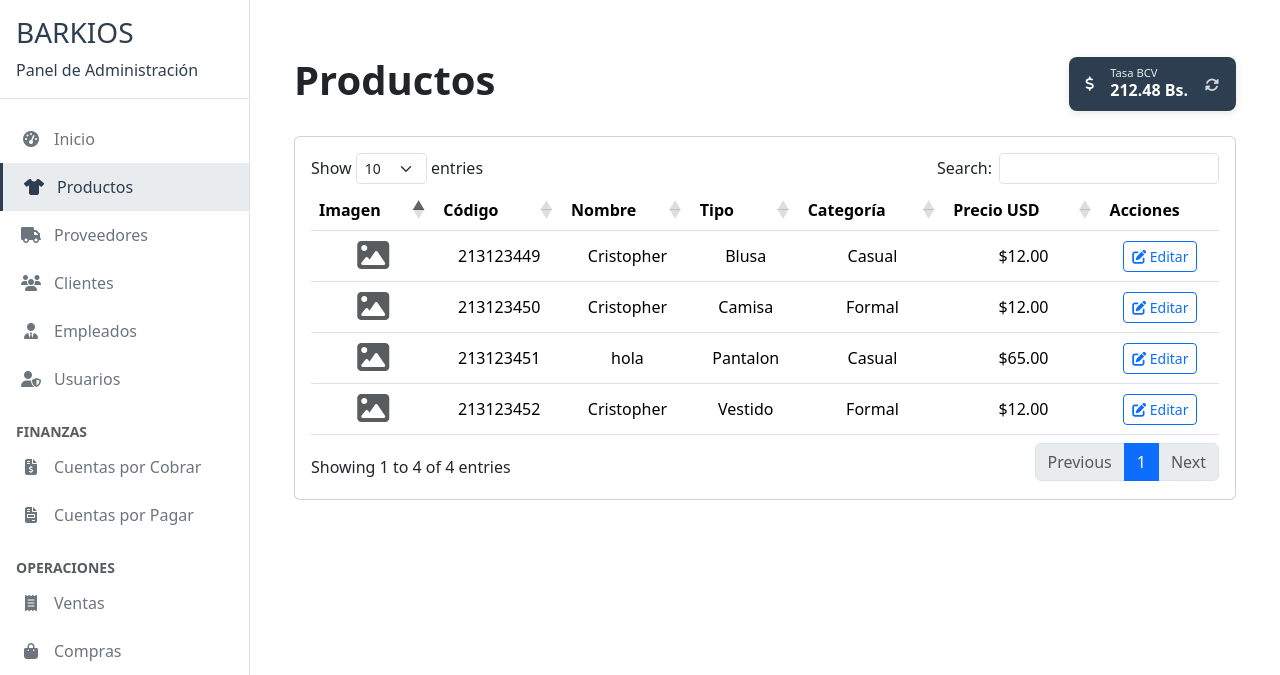
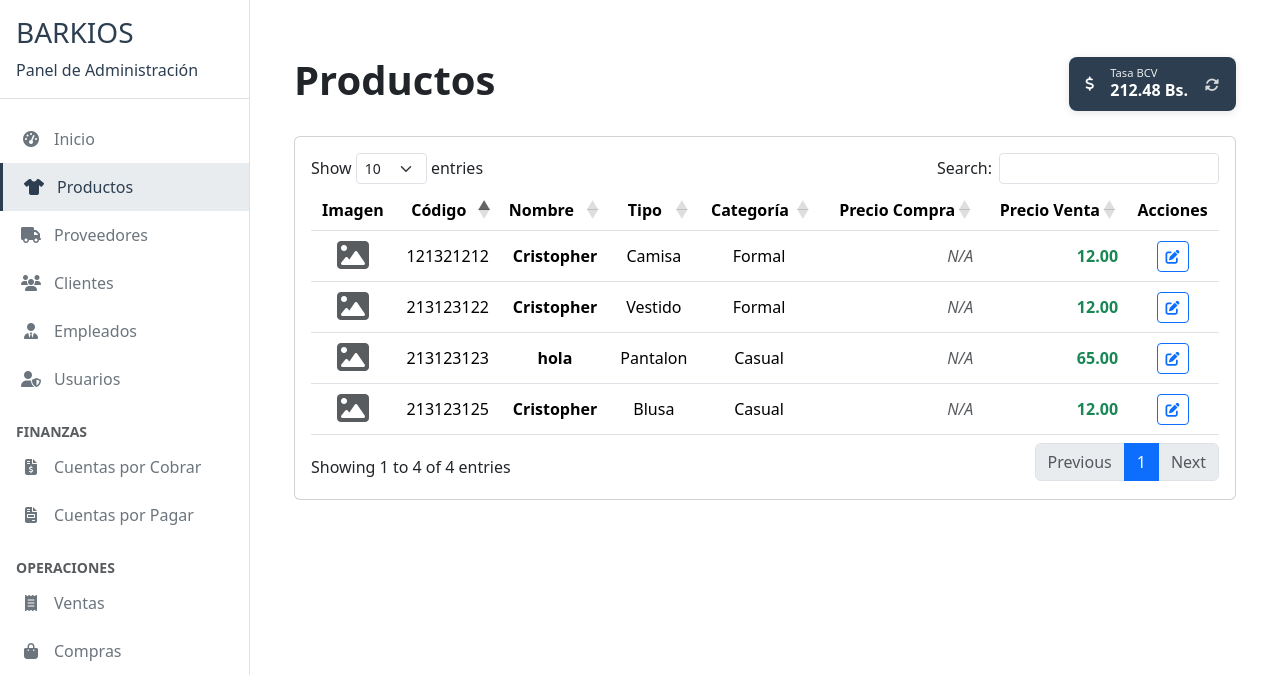
Before and after one commit to Team-Project-Org-2025/BarkiOS-XAMPP, a PHP site: page /BarkiOS/admin/products in a window 1280 px wide. Shown: the top 675 px of the page. Run offline with PHP 8.4, Linux system fonts and the light colour scheme; the visitor is signed in with stand-in values (Sample User, id 1); data comes from the database, SQL or seed files in the repository; data that the repository does not hold is empty; some libraries are stand-ins or nearby versions.

Commit message:
Cambios en el modulo de productos

```diff
--- a/app/controllers/Admin/ProductsController.php
+++ b/app/controllers/Admin/ProductsController.php
@@ -159,6 +159,7 @@ function handleAddEditAjax($productModel, $mode) {
     $tipo = trim($_POST['tipo']);
     $categoria = trim($_POST['categoria']);
     $precio = (float)$_POST['precio'];
+    $precio_compra = !empty($_POST['precio_compra']) ? (float)$_POST['precio_compra'] : null;
     $descripcion = trim($_POST['descripcion'] ?? '');
     $imagen = null;
     $updateImage = false;
@@ -168,7 +169,8 @@ function handleAddEditAjax($productModel, $mode) {
         'nombre' => $nombre,
         'tipo' => $tipo,
         'categoria' => $categoria,
-        'precio' => $precio
+        'precio' => $precio,
+        'precio_compra' => $precio_compra
     ]);
 
     // Procesar imagen si existe
@@ -226,7 +228,7 @@ function handleAddEditAjax($productModel, $mode) {
             }
 
             logDebug("Llamando a productModel->add()");
-            $result = $productModel->add($id, $nombre, $tipo, $categoria, $precio, $imagen, $descripcion);
+            $result = $productModel->add($id, $nombre, $tipo, $categoria, $precio, $imagen, $descripcion, $precio_compra);
             logDebug("Resultado de add()", $result);
             $msg = 'Producto agregado correctamente';
         } else {
@@ -236,7 +238,7 @@ function handleAddEditAjax($productModel, $mode) {
             }
 
             logDebug("Llamando a productModel->update()");
-            $result = $productModel->update($id, $nombre, $tipo, $categoria, $precio, $imagen, $descripcion, $updateImage);
+            $result = $productModel->update($id, $nombre, $tipo, $categoria, $precio, $imagen, $descripcion, $updateImage, $precio_compra);
             logDebug("Resultado de update()", $result);
             $msg = 'Producto actualizado correctamente';
         }
@@ -352,6 +354,7 @@ function handleAddEdit($productModel, $mode) {
     $tipo = trim($_POST['tipo']);
     $categoria = trim($_POST['categoria']);
     $precio = (float)$_POST['precio'];
+    $precio_compra = !empty($_POST['precio_compra']) ? (float)$_POST['precio_compra'] : null;
     $descripcion = trim($_POST['descripcion'] ?? '');
     $imagen = null;
 
@@ -370,11 +373,11 @@ function handleAddEdit($productModel, $mode) {
         if ($productModel->productExists($id)) {
             header("Location: products-admin.php?error=id_duplicado&prenda_id=$id"); exit();
         }
-        $productModel->add($id, $nombre, $tipo, $categoria, $precio, $imagen, $descripcion);
+        $productModel->add($id, $nombre, $tipo, $categoria, $precio, $imagen, $descripcion, $precio_compra);
         header("Location: products-admin.php?success=add"); exit();
     } else {
         $updateImage = ($imagen !== null);
-        $productModel->update($id, $nombre, $tipo, $categoria, $precio, $imagen, $descripcion, $updateImage);
+        $productModel->update($id, $nombre, $tipo, $categoria, $precio, $imagen, $descripcion, $updateImage, $precio_compra);
         header("Location: products-admin.php?success=edit"); exit();
     }
 }
--- a/app/models/Product.php
+++ b/app/models/Product.php
@@ -20,7 +20,7 @@ class Product extends Database {
             $stmt = $this->db->query("
                 SELECT * FROM prendas
                 WHERE activo = 1 AND estado IN ('DISPONIBLE', 'VENDIDA')
-                ORDER BY prenda_id ASC
+                ORDER BY codigo_prenda ASC
             ");
             return $stmt ? $stmt->fetchAll(PDO::FETCH_ASSOC) : [];
         } catch (\Throwable $e) {
@@ -30,40 +30,15 @@ class Product extends Database {
     }
 
     /**
-     * Obtiene productos disponibles CON VALIDACIONES para mostrar al público
-     * - Precio mayor a 0
-     * - Con imagen válida
-     * - Estado DISPONIBLE
-     * - Activo = 1
+     * Obtiene productos disponibles
      */
     public function getDisponibles() {
-        try {
         $stmt = $this->db->query("
-                SELECT
-                    prenda_id,
-                    codigo_prenda,
-                    nombre,
-                    categoria,
-                    tipo,
-                    precio,
-                    imagen,
-                    descripcion,
-                    fecha_creacion
-                FROM prendas
-                WHERE activo = 1
-                  AND estado = 'DISPONIBLE'
-                  AND precio > 0
-                  AND imagen IS NOT NULL
-                  AND imagen != ''
-                  AND imagen != 'public/assets/img/no-image.png'
-                ORDER BY fecha_creacion DESC
+            SELECT * FROM prendas
+            WHERE activo = 1 AND estado = 'DISPONIBLE'
+            ORDER BY codigo_prenda ASC
         ");
-
-            return $stmt ? $stmt->fetchAll(PDO::FETCH_ASSOC) : [];
-        } catch (\Throwable $e) {
-            error_log("Error en getDisponibles: " . $e->getMessage());
-            return [];
-        }
+        return $stmt->fetchAll(PDO::FETCH_ASSOC);
     }
 
     /**
@@ -88,9 +63,9 @@ class Product extends Database {
     }
 
     /**
-     * Agrega un nuevo producto CON imagen
+     * Agrega un nuevo producto CON imagen y precio de compra
      */
-    public function add(int $id, string $nombre, string $tipo, string $categoria, float $precio, ?string $imagen = null, ?string $descripcion = null) {
+    public function add(int $id, string $nombre, string $tipo, string $categoria, float $precio, ?string $imagen = null, ?string $descripcion = null, ?float $precio_compra = null) {
         // Verificar si existe por prenda_id
         if ($this->productExists($id)) {
             throw new Exception("Ya existe un producto con este código (prenda_id: $id).");
@@ -104,8 +79,8 @@ class Product extends Database {
         }
 
         $stmt = $this->db->prepare("
-            INSERT INTO prendas (codigo_prenda, nombre, tipo, categoria, precio, imagen, descripcion, activo, estado)
-            VALUES (:codigo_prenda, :nombre, :tipo, :categoria, :precio, :imagen, :descripcion, 1, 'DISPONIBLE')
+            INSERT INTO prendas (codigo_prenda, nombre, tipo, categoria, precio, precio_compra, imagen, descripcion, activo, estado)
+            VALUES (:codigo_prenda, :nombre, :tipo, :categoria, :precio, :precio_compra, :imagen, :descripcion, 1, 'DISPONIBLE')
         ");
 
         return $stmt->execute([
@@ -114,6 +89,7 @@ class Product extends Database {
             ':tipo' => $tipo,
             ':categoria' => $categoria,
             ':precio' => $precio,
+            ':precio_compra' => $precio_compra,
             ':imagen' => $imagen,
             ':descripcion' => $descripcion
         ]);
@@ -123,7 +99,7 @@ class Product extends Database {
      * Actualiza un producto existente
      * $updateImage: si es true, actualiza la imagen; si es false, mantiene la actual
      */
-    public function update(int $id, string $nombre, string $tipo, string $categoria, float $precio, ?string $imagen = null, ?string $descripcion = null, bool $updateImage = false) {
+    public function update(int $id, string $nombre, string $tipo, string $categoria, float $precio, ?string $imagen = null, ?string $descripcion = null, bool $updateImage = false, ?float $precio_compra = null) {
         if (!$this->productExists($id)) {
             throw new Exception("No existe el producto con ID: $id");
         }
@@ -141,6 +117,7 @@ class Product extends Database {
                     tipo = :tipo,
                     categoria = :categoria,
                     precio = :precio,
+                    precio_compra = :precio_compra,
                     imagen = :imagen,
                     descripcion = :descripcion,
                     fec_actualizacion = NOW()
@@ -152,6 +129,7 @@ class Product extends Database {
                 ':tipo' => $tipo,
                 ':categoria' => $categoria,
                 ':precio' => $precio,
+                ':precio_compra' => $precio_compra,
                 ':imagen' => $imagen,
                 ':descripcion' => $descripcion
             ];
@@ -162,6 +140,7 @@ class Product extends Database {
                     tipo = :tipo,
                     categoria = :categoria,
                     precio = :precio,
+                    precio_compra = :precio_compra,
                     descripcion = :descripcion,
                     fec_actualizacion = NOW()
                     WHERE prenda_id = :prenda_id";
@@ -172,6 +151,7 @@ class Product extends Database {
                 ':tipo' => $tipo,
                 ':categoria' => $categoria,
                 ':precio' => $precio,
+                ':precio_compra' => $precio_compra,
                 ':descripcion' => $descripcion
             ];
         }
@@ -251,90 +231,34 @@ class Product extends Database {
     }
 
     /**
-     * Obtiene los productos más recientes CON VALIDACIONES
-     * - Precio mayor a 0
-     * - Con imagen válida
-     * - Estado DISPONIBLE
+     * Obtiene los productos más recientes
      */
     public function getLatest(int $limit = 8) {
-        try {
         $stmt = $this->db->prepare("
-                SELECT
-                    prenda_id,
-                    codigo_prenda,
-                    nombre,
-                    categoria,
-                    tipo,
-                    precio,
-                    imagen,
-                    descripcion,
-                    fecha_creacion
-                FROM prendas
-                WHERE activo = 1
-                  AND estado = 'DISPONIBLE'
-                  AND precio > 0
-                  AND imagen IS NOT NULL
-                  AND imagen != ''
-                  AND imagen != 'public/assets/img/no-image.png'
+            SELECT * FROM prendas
+            WHERE activo = 1 AND estado = 'DISPONIBLE'
             ORDER BY fecha_creacion DESC
             LIMIT :limit
         ");
-
         $stmt->bindValue(':limit', $limit, PDO::PARAM_INT);
         $stmt->execute();
-
-            return $stmt->fetchAll(PDO::FETCH_ASSOC) ?: [];
-        } catch (\Throwable $e) {
-            error_log("Error en getLatest: " . $e->getMessage());
-            return [];
-        }
+        return $stmt->fetchAll(PDO::FETCH_ASSOC);
     }
 
     /**
-     * Obtiene productos por categoría CON VALIDACIONES
-     * - Precio mayor a 0
-     * - Con imagen válida
-     * - Estado DISPONIBLE
+     * Obtiene productos por categoría
      */
     public function getByCategoria(string $categoria, ?int $limit = null) {
-        try {
-            $sql = "SELECT
-                        prenda_id,
-                        codigo_prenda,
-                        nombre,
-                        categoria,
-                        tipo,
-                        precio,
-                        imagen,
-                        descripcion,
-                        fecha_creacion
-                    FROM prendas
-                    WHERE activo = 1
-                      AND estado = 'DISPONIBLE'
+        $sql = "SELECT * FROM prendas
+                WHERE activo = 1 AND estado = 'DISPONIBLE'
                 AND categoria = :categoria
-                      AND precio > 0
-                      AND imagen IS NOT NULL
-                      AND imagen != ''
-                      AND imagen != 'public/assets/img/no-image.png'
                 ORDER BY fecha_creacion DESC";
-
-            if ($limit) {
-                $sql .= " LIMIT :limit";
-            }
+        if ($limit) $sql .= " LIMIT :limit";
 
         $stmt = $this->db->prepare($sql);
         $stmt->bindValue(':categoria', $categoria, PDO::PARAM_STR);
-
-            if ($limit) {
-                $stmt->bindValue(':limit', $limit, PDO::PARAM_INT);
-            }
-
+        if ($limit) $stmt->bindValue(':limit', $limit, PDO::PARAM_INT);
         $stmt->execute();
-
-            return $stmt->fetchAll(PDO::FETCH_ASSOC) ?: [];
-        } catch (\Throwable $e) {
-            error_log("Error en getByCategoria: " . $e->getMessage());
-            return [];
+        return $stmt->fetchAll(PDO::FETCH_ASSOC);
     }
 }
-}
--- a/app/views/admin/products-admin.php
+++ b/app/views/admin/products-admin.php
@@ -26,13 +26,14 @@ require_once __DIR__ . '/../partials/header-admin.php';
                                 <th>Nombre</th>
                                 <th>Tipo</th>
                                 <th>Categoría</th>
-                                <th>Precio USD</th>
+                                <th>Precio Compra</th>
+                                <th>Precio Venta</th>
                                 <th>Acciones</th>
                             </tr>
                         </thead>
                         <tbody id="productsTableBody">
                             <tr>
-                                <td colspan="7" class="text-center">
+                                <td colspan="8" class="text-center">
                                     <div class="spinner-border text-primary" role="status">
                                         <span class="visually-hidden">Cargando...</span>
                                     </div>
@@ -106,7 +107,20 @@ require_once __DIR__ . '/../partials/header-admin.php';
                         <div class="invalid-feedback">Por favor seleccione un tipo de prenda</div>
                     </div>
                     <div class="mb-3">
-                        <label class="form-label">Precio (USD)</label>
+                        <label class="form-label">Precio de Compra (USD) - Opcional</label>
+                        <div class="input-group">
+                            <span class="input-group-text">$</span>
+                            <input type="number"
+                                step="0.01"
+                                class="form-control"
+                                name="precio_compra"
+                                id="productPriceCompra"
+                                placeholder="0.00">
+                        </div>
+                        <small class="text-muted">Precio al que se compró el producto</small>
+                    </div>
+                    <div class="mb-3">
+                        <label class="form-label">Precio de Venta (USD)</label>
                         <div class="input-group">
                             <span class="input-group-text">$</span>
                             <input type="number"
@@ -120,6 +134,7 @@ require_once __DIR__ . '/../partials/header-admin.php';
                         <small class="text-muted">
                             Equivalente: <span id="addPriceBs" class="fw-bold">Bs. 0.00</span>
                         </small>
+                    </div>
                     <div class="mb-3">
                         <label class="form-label">Imagen del Producto (Opcional)</label>
                         <input type="file"
@@ -128,7 +143,6 @@ require_once __DIR__ . '/../partials/header-admin.php';
                             id="productImage"
                             accept="image/*">
                         <small class="text-muted">JPG, PNG, GIF, WEBP - Máximo 5MB</small>
-                        </div>
                     </div>
                 </div>
                 <div class="modal-footer">
@@ -159,8 +173,8 @@ require_once __DIR__ . '/../partials/header-admin.php';
                         <label class="form-label">Código</label>
                         <input type="text" class="form-control"
                             id="editProductId"
-                            name="prenda_id"
                             disabled>
+                        <small class="text-muted">El código no se puede modificar</small>
                     </div>
                     <div class="mb-3">
                         <label class="form-label">Nombre</label>
@@ -196,7 +210,20 @@ require_once __DIR__ . '/../partials/header-admin.php';
                         </select>
                     </div>
                     <div class="mb-3">
-                        <label class="form-label">Precio (USD)</label>
+                        <label class="form-label">Precio de Compra (USD) - Opcional</label>
+                        <div class="input-group">
+                            <span class="input-group-text">$</span>
+                            <input type="number"
+                                step="0.01"
+                                class="form-control"
+                                name="precio_compra"
+                                id="editProductPriceCompra"
+                                placeholder="0.00">
+                        </div>
+                        <small class="text-muted">Precio al que se compró el producto</small>
+                    </div>
+                    <div class="mb-3">
+                        <label class="form-label">Precio de Venta (USD)</label>
                         <div class="input-group">
                             <span class="input-group-text">$</span>
                             <input type="number"
@@ -211,6 +238,7 @@ require_once __DIR__ . '/../partials/header-admin.php';
                         <small class="text-muted">
                             Equivalente: <span id="editPriceBs" class="fw-bold">Bs. 0.00</span>
                         </small>
+                    </div>
                     <div class="mb-3">
                         <label class="form-label">Imagen del Producto</label>
                         <input type="file"
@@ -220,7 +248,6 @@ require_once __DIR__ . '/../partials/header-admin.php';
                             accept="image/*">
                         <small class="text-muted">Dejar vacío para mantener la imagen actual</small>
                         <div id="currentImagePreview" class="mt-2"></div>
-                        </div>
                     </div>
                 </div>
                 <div class="modal-footer">
```
Also changed, not shown: public/assets/js/admin/products-admin.js, 2 other files. Lines whose indentation alone changed are shown as unchanged.
